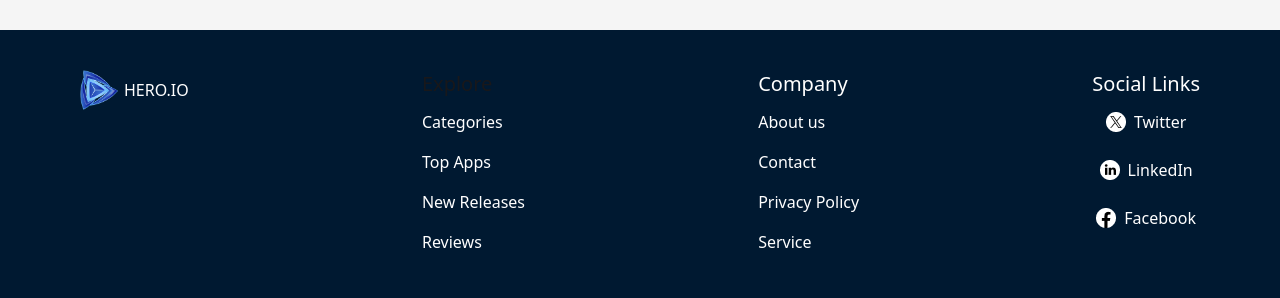
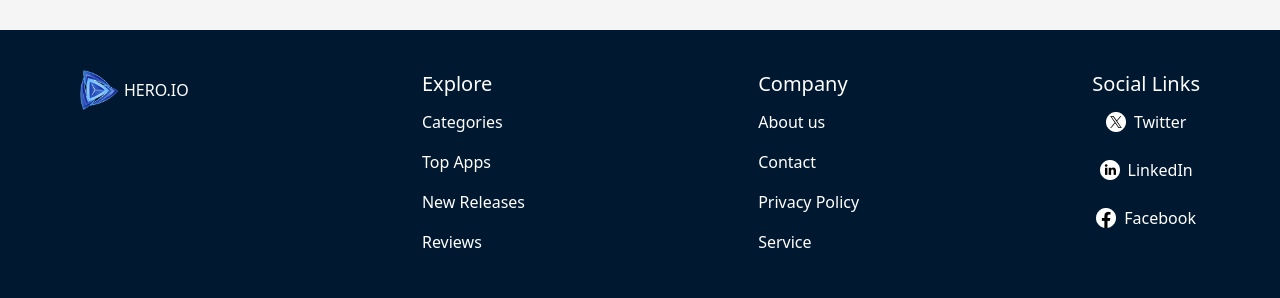
Before and after one commit to Sultanmia22/Hero-App, a React (Vite) app: page / in a window 1280 px wide. Shown: the part 2459-2757 px from the top of the page. Built offline with nearby package versions, Linux system fonts and the light colour scheme.

Commit message:
update footer code

```diff
--- a/src/Components/Footer.jsx
+++ b/src/Components/Footer.jsx
@@ -13,7 +13,7 @@ const Footer = () => {
                     <p className='text-white'>HERO.IO</p>
                 </div>
 
-                <div className="col ">
+                <div className="col text-white">
                     <h4 className='text-xl mb-3'>Explore</h4>
                     <ul className='space-y-4 text-white'>
                         <li><a href="/categories">Categories</a></li>
```
